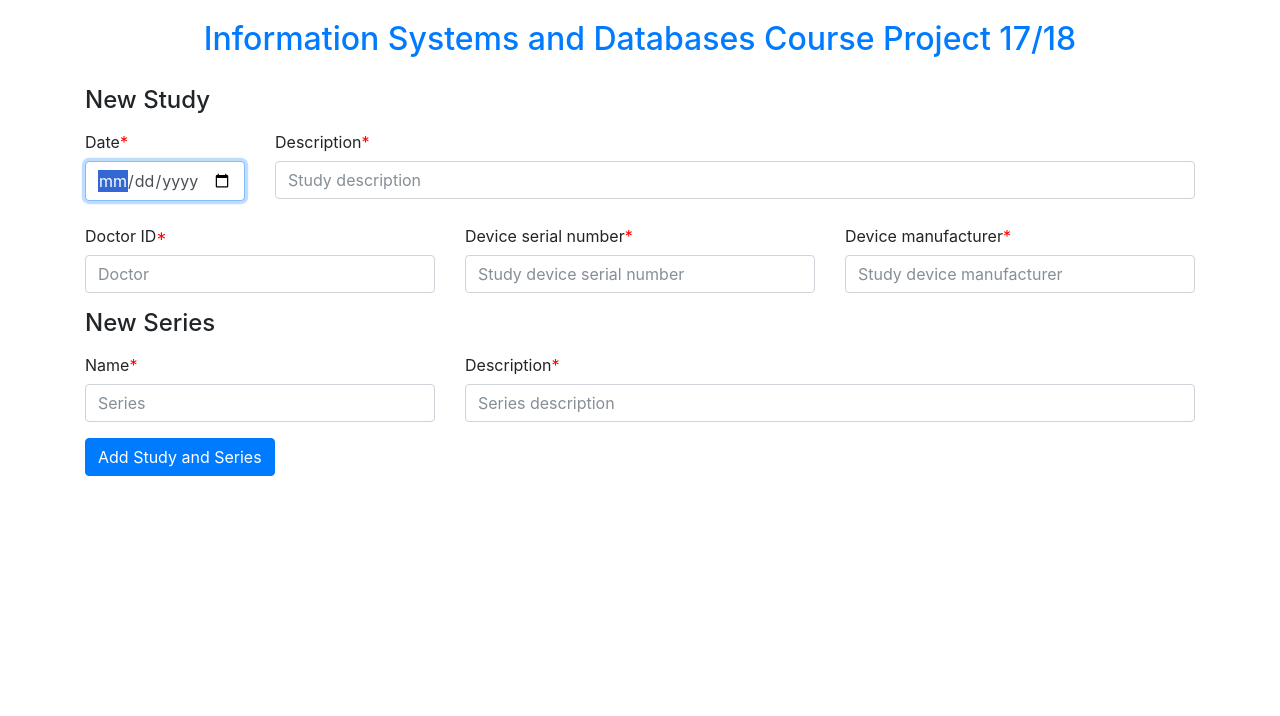
After one commit to jsbruglie/sibd, a PHP site: page /html/study.php in a window 1280 px wide. The commit adds this page. Shown: the top 716 px of the page. Run offline with PHP 8.4, Linux system fonts and the light colour scheme; some libraries are stand-ins or nearby versions.

Commit message:
add study + series insertion form

```diff
--- a/delivery3/html/css/styles.css
+++ b/delivery3/html/css/styles.css
@@ -37,6 +37,12 @@
 /* Forms */
 form {
     margin:0;
+    text-align: left;
+}
+
+.form-group.required .col-form-label:after {
+  content:"*";
+  color:red;
 }
 
 /* Tables */
--- a/delivery3/html/register.php
+++ b/delivery3/html/register.php
@@ -59,7 +59,7 @@
         <div class="container">
 
             <?php if (!isset($result)):
-                require('../templates/patient_register_form.php');
+            require('../templates/patient_register_form.php');
             ?>
             <?php elseif ($result === false): ?>
             <div class="alert alert-danger">
--- /dev/null
+++ b/delivery3/html/study.php
@@ -0,0 +1,48 @@
+<?php
+
+    /**
+     * @file        study.php
+     *
+     * @brief       Create a new study
+     *
+     * @author      João Borrego
+     *              Daniel Sousa
+     *              Nuno Ferreira
+     */
+
+    // Configuration
+    require("../includes/config.php");
+
+    // Handle POST data
+    if ($_SERVER["REQUEST_METHOD"] == "POST") {
+
+    }
+    $valid = false;
+
+    // Render header
+    $title = "Create study";
+    require("../templates/header.php");
+
+    if ($valid)
+    {
+        // Add study to DB (request number is set to AI)
+        $result = query(
+            "INSERT INTO study (request_number, description, date, doctor_id, serial_number, manufacturer) VALUES
+            (NULL, ?, ?, ?, ?, ?)", $description, $date, $doctor, $serialnum, $manufacturer);
+
+    }
+
+?>
+
+        <div class="container">
+
+            <?php if (!isset($result))
+            require('../templates/add_study_form.php');
+            ?>
+
+        </div>
+
+<?php
+    // Render footer
+    require("../templates/footer.php");
+?>
--- /dev/null
+++ b/delivery3/templates/add_study_form.php
@@ -0,0 +1,71 @@
+<form action="" method="post">
+    <h4>New Study</h4>
+    <div class="form-group required row">
+        <div class="col-sm-2">
+            <label class="col-form-label" for="name">Date</label>
+            <input class="form-control" autofocus name="date" placeholder= "Study date" type="date"
+                <?php if (isset($_POST['name'])) echo 'value="' . $_POST['name'] . '"'; ?>
+            />
+            <?php if (isset($date_err)): ?>
+            <span class="alert text-danger" role="alert"><?php echo $date_err;?>
+            <?php endif ?></span>
+        </div>
+        <div class="col">
+            <label class="col-form-label" for="description">Description</label>
+            <input class="form-control" name="description" placeholder="Study description" type="text"
+                <?php if (isset($_POST['description'])) echo 'value="' . $_POST['description'] . '"' ?> />
+            <?php if (isset($description_err)): ?>
+            <span class="alert text-danger" role="alert"><?php echo $description_err;?>
+            <?php endif ?></span>
+        </div>
+    </div>
+    <div class="form-group required row">
+        <div class="col">
+            <label class="col-form-label" for="doctor_id">Doctor ID</label>
+            <input class="form-control" name="doctor_id" placeholder="Doctor" type="text"
+                <?php if (isset($_POST['doctor_id'])) echo 'value="' . $_POST['doctor_id'] . '"' ?> />
+            <?php if (isset($doctor_id_err)): ?>
+            <span class="alert text-danger" role="alert"><?php echo $doctor_id_err;?>
+            <?php endif ?></span>
+        </div>
+        <div class="col">
+            <label class="col-form-label" for="serialnum">Device serial number</label>
+            <input class="form-control" name="serialnum" placeholder="Study device serial number" type="text"
+                <?php if (isset($_POST['serialnum'])) echo 'value="' . $_POST['serialnum'] . '"' ?> />
+            <?php if (isset($serialnum_err)): ?>
+            <span class="alert text-danger" role="alert"><?php echo $serialnum_err;?>
+            <?php endif ?></span>
+        </div>
+        <div class="col">
+            <label class="col-form-label" for="manufacturer">Device manufacturer</label>
+            <input class="form-control" name="manufacturer" placeholder="Study device manufacturer" type="text"
+                <?php if (isset($_POST['manufacturer'])) echo 'value="' . $_POST['manufacturer'] . '"' ?> />
+            <?php if (isset($manufacturer_err)): ?>
+            <span class="alert text-danger" role="alert"><?php echo $manufacturer_err;?>
+            <?php endif ?></span>
+        </div>
+    </div>
+
+    <h4>New Series</h4>
+    <div class="form-group required row">
+        <div class="col-sm-4">
+            <label class="col-form-label" for="series_name">Name</label>
+            <input class="form-control" autofocus series_name="date" placeholder= "Series" type="text"
+                <?php if (isset($_POST['series_name'])) echo 'value="' . $_POST['series_name'] . '"'; ?>
+            />
+            <?php if (isset($series_name_err)): ?>
+            <span class="alert text-danger" role="alert"><?php echo $series_name_err;?>
+            <?php endif ?></span>
+        </div>
+        <div class="col">
+            <label class="col-form-label" for="series_description">Description</label>
+            <input class="form-control" name="series_description" placeholder="Series description" type="text"
+                <?php if (isset($_POST['series_description'])) echo 'value="' . $_POST['series_description'] . '"' ?> />
+            <?php if (isset($description_err)): ?>
+            <span class="alert text-danger" role="alert"><?php echo $description_err;?>
+            <?php endif ?></span>
+        </div>
+    </div>
+
+    <button type="submit" class="btn btn-primary">Add Study and Series</button>
+</form>
--- a/delivery3/templates/patient_search_form.php
+++ b/delivery3/templates/patient_search_form.php
@@ -1,6 +1,6 @@
 <form class="form-inline justify-content-center" action="" method="post">
     <div class="form-group mx-sm-3">
-        <input autofocus name="name" placeholder="Patient name" type="text"
+        <input class="form-control" autofocus name="name" placeholder="Patient name" type="text"
             <?php if (isset($_POST['name'])) echo 'value="' . $_POST['name'] . '"' ?> />
     </div>
     <button type="submit" class="btn btn-primary">Search</button>
```
Also changed, not shown: delivery3/templates/patient_register_form.php (+14 -9 lines).
